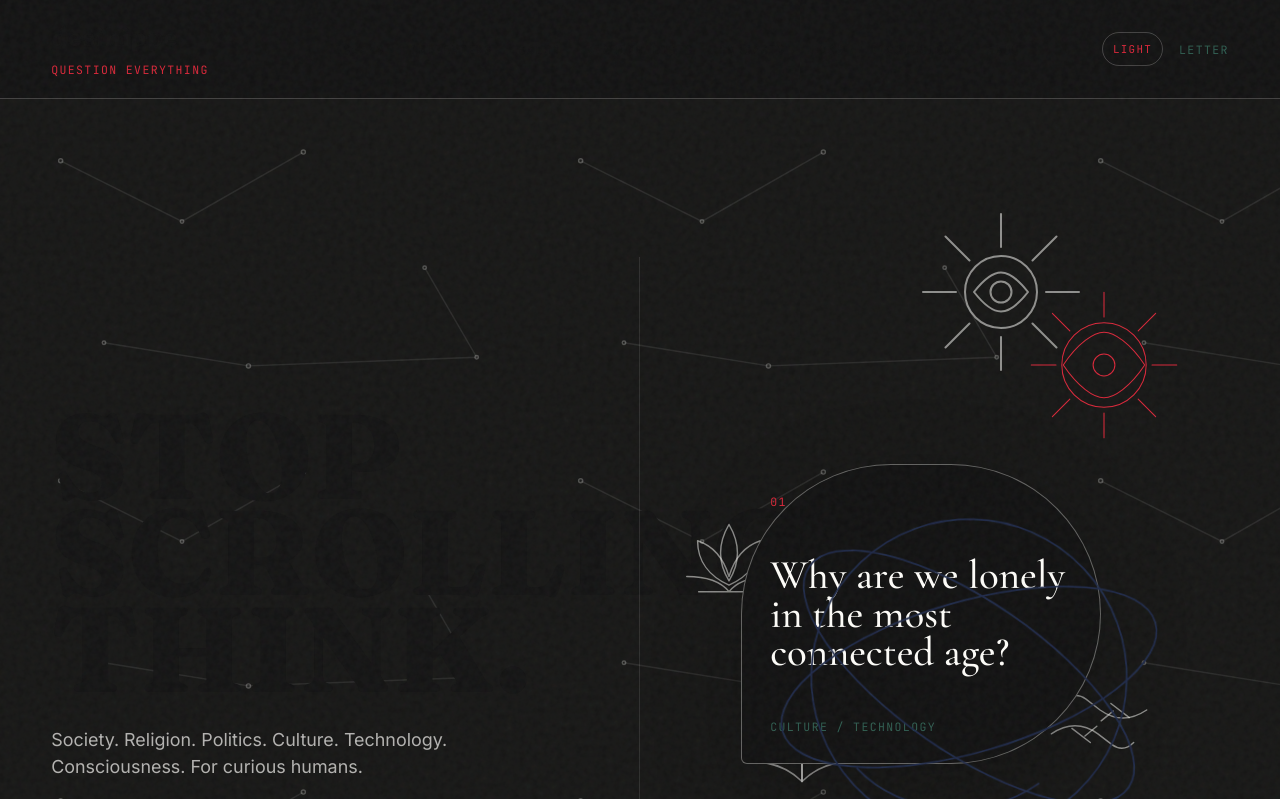
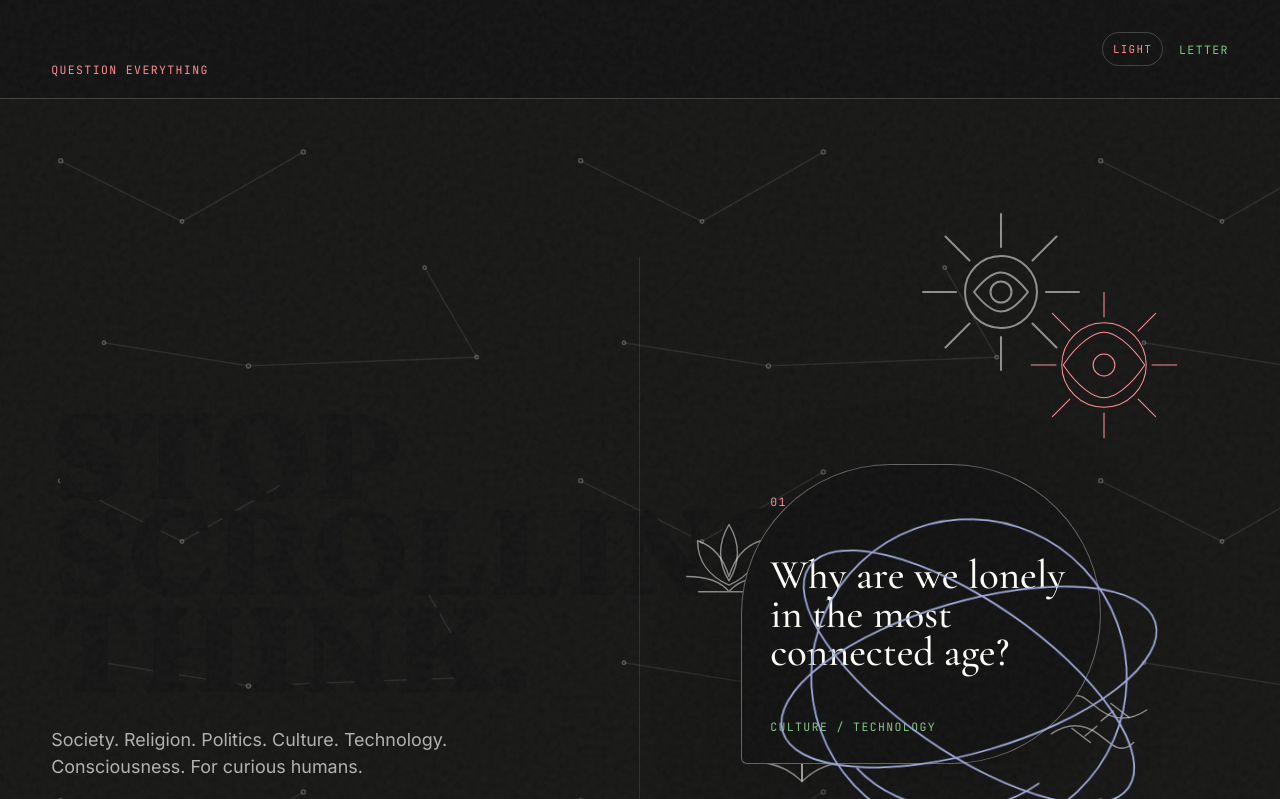
Before and after one commit to buddywhitman/desihippe, a website built with Vite: page index.html in a window 1280 px wide. Both pictures are taken after a click on the button "DARK". Shown: the top 799 px of the page. Built offline with nearby package versions, Linux system fonts and the light colour scheme.

Commit message:
style: fix dark-mode colors readability by light-shifting tone classes

```diff
--- a/src/style.css
+++ b/src/style.css
@@ -40,6 +40,12 @@ body.dark-mode {
   --soft-rule: rgba(252, 251, 247, 0.1);
   --surface: rgba(252, 251, 247, 0.055);
   --shadow: 0 24px 90px rgba(0, 0, 0, 0.24);
+
+  --red: #ff8b94;
+  --green: #81c784;
+  --indigo: #9fa8da;
+  --earth: #e0a96d;
+  --saffron: #ffd54f;
 }
 
 * {
@@ -731,6 +737,10 @@ h2 {
   color: #b46d00;
 }
 
+body.dark-mode .tone-saffron {
+  color: var(--saffron);
+}
+
 .topic-dot.is-held {
   color: var(--red);
   background: transparent;
```
